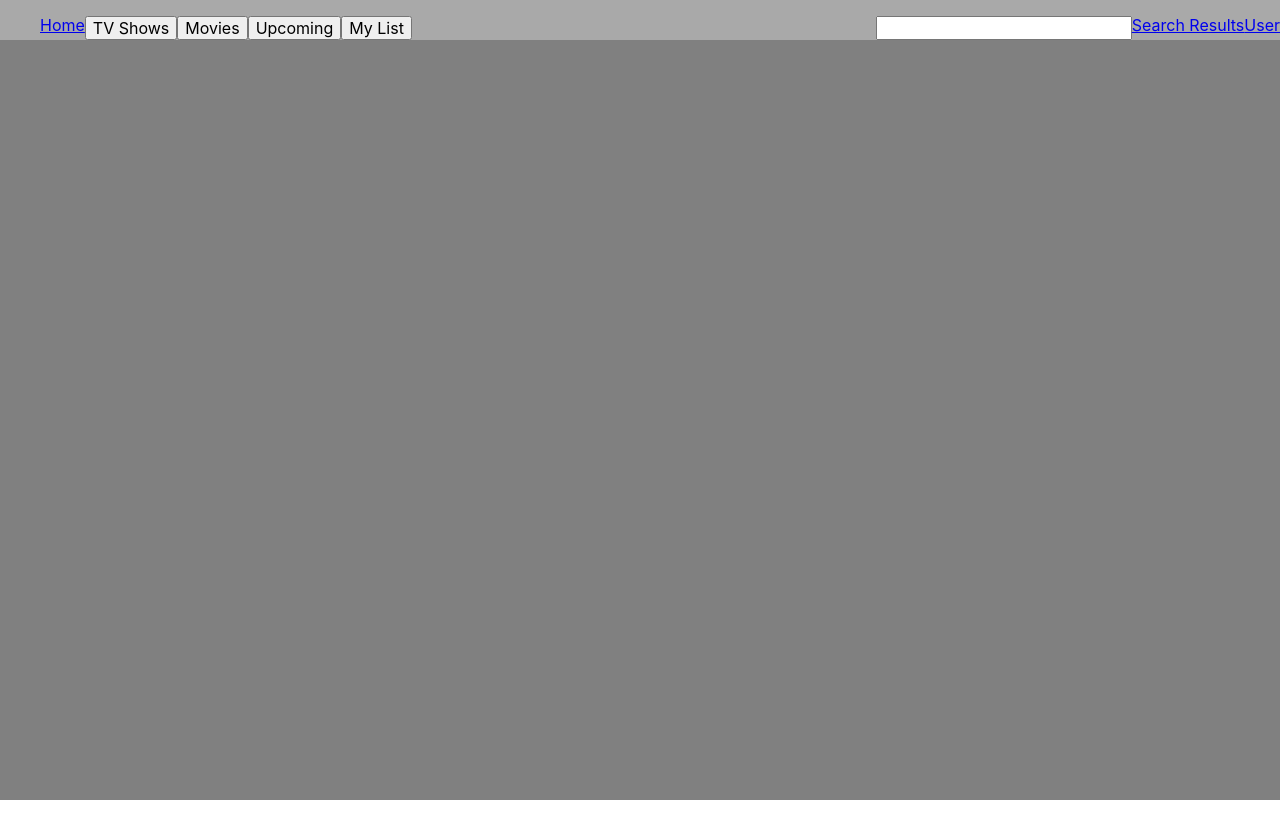
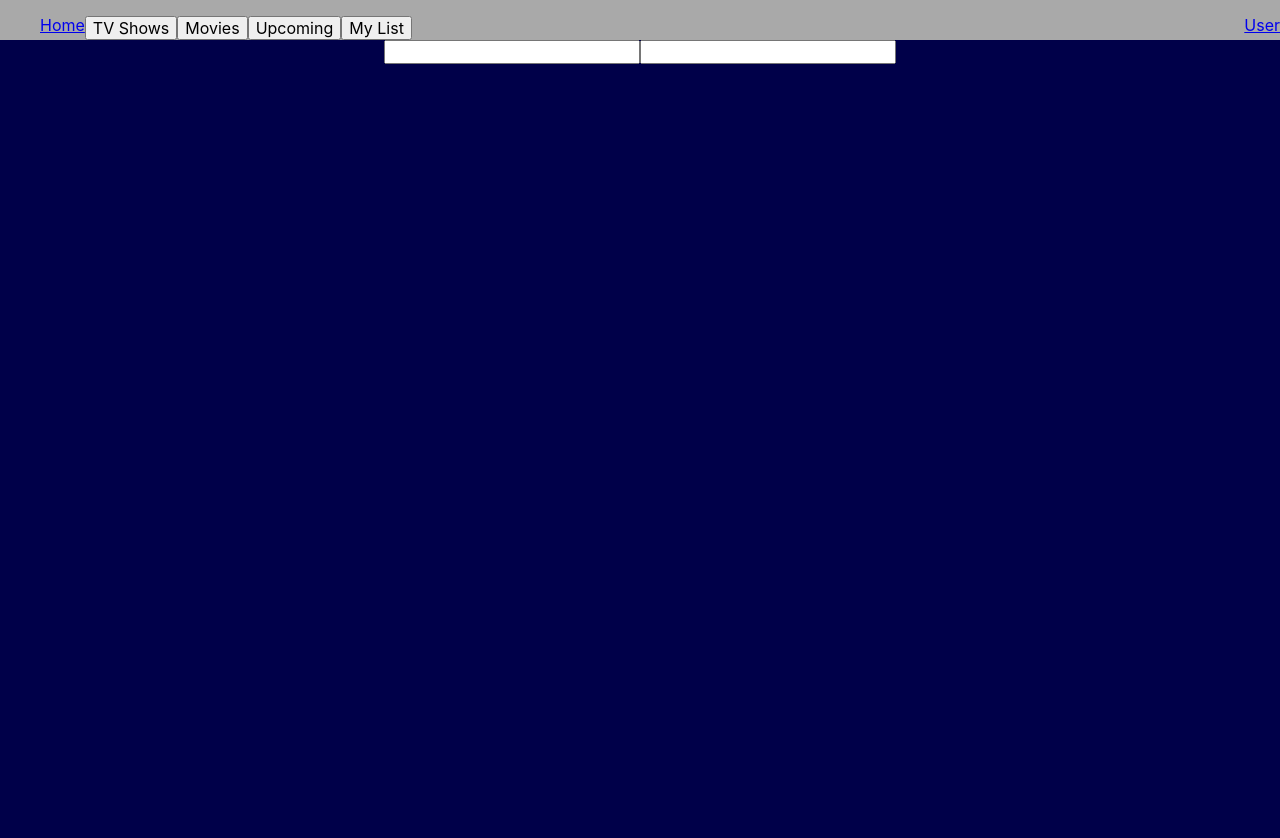
Before and after one commit to KStockton/Movie-Tracker, a React (Create React App) app: page /user-sign-in in a window 1280 px wide. Before the commit the page ends 800 px from the top, so only its background shows below. Built offline with nearby package versions, Linux system fonts and the light colour scheme; no server answers.

Commit message:
getmovies setup

```diff
--- a/src/Utility/Helpers/GetMovies.js
+++ b/src/Utility/Helpers/GetMovies.js
@@ -1,9 +1,9 @@
 import { fetchData } from "../Fetches/FetchData";
-import { baseUrl } from '../../Utility/Config/BaseUrl';
-import { APIkey} from '../../Utility/Config/Key';
+import { baseUrl } from "../../Utility/Config/BaseUrl";
+import { APIkey } from "../../Utility/Config/Key";
 
-export const getMovies = async ( pageNumber, filterCriteria) => {
-  const url = `${baseUrl}discover/${filterCriteria}/?api_key=${APIkey}&language=en-US&page=${pageNumber}`;
-  const movieData =  await fetchData(url)
-  console.log(movieData)
+export const getMovies = async () => {
+  const url = `${baseUrl}movie/top_rated/?api_key=${APIkey}`;
+  const movieData = await fetchData(url);
+  return movieData;
 };
--- a/src/components/Main/Main.jsx
+++ b/src/components/Main/Main.jsx
@@ -10,7 +10,7 @@ import { getTopTVShows } from "../../Utility/Helpers/GetTopTVShows";
 import { connect } from "react-redux";
 import {addTopMovies, addTopTVShows} from "../../Actions/index";
 import { get } from 'http';
-import { getMovies } from '../../Utility/Helpers/GetMovies';
+import UserSignIn from '../UserSignIn/UserSignIn';
 
 class Main extends Component {
   constructor() {
@@ -31,15 +31,12 @@ class Main extends Component {
     this.props.addTopMovies(movies)
     let topShows = await getTopTVShows(APIkey, incrementedPage);
     this.props.addTopTVShows(topShows)
-    this.setState({currentPage: incrementedPage})
     // selects a random number - can be used to pick from either array above and display banner
     // const randomNumber = Math.floor(Math.random() * 20) + 1;
   }
 
   handleFilterClick = criteria => {
-    const { currentPage } = this.state;
     this.setState({ criteria });
-    getMovies(currentPage, criteria);
   };
   render() {
 
@@ -50,6 +47,8 @@ class Main extends Component {
           <Nav handleFilterClick={this.handleFilterClick} />
           <Route path="/" exact component={Home} />
           <Route path="/search-results" component={SearchResults} />
+          <Route path="/user-sign-in" component={UserSignIn} />
+
           <Footer />
         </main>
       </Router>
--- a/src/components/Nav/Nav.jsx
+++ b/src/components/Nav/Nav.jsx
@@ -22,9 +22,9 @@ class Nav extends Component {
           <li><button>My List</button></li>
         </ul>
         <ul>
-          <li><input className="nav-search-btn" type="text"></input></li>
-          <li><Link to="/user-forms">Search Results</Link></li>
-          <li><Link to="/user-forms">User</Link></li>
+          {/* <li><input className="nav-search-btn" type="text"></input></li> */}
+          {/* <li><Link to="/user-forms">Search Results</Link></li> */}
+          <li><Link to="/user-sign-in">User</Link></li>
 
         </ul>
       </nav>
--- a/src/components/UserSignIn/UserSignIn.jsx
+++ b/src/components/UserSignIn/UserSignIn.jsx
@@ -1,11 +1,25 @@
 import React, { Component } from 'react'
 
 class UserSignIn extends Component {
+  constructor(props) {
+    super(props)
+
+    this.state = {
+       email: '',
+       password: ''
+    }
+  }
+  handleChange = (e) => {
+    const { value, name } = e.target
+    this.setState({ [name] : value  })
+  }
   render() {
     return (
       <section className="user-sign-in-container">
-      <h1>user sign in</h1>
-
+        <form onSubmit=''>
+        <input name="email" type="text" onChange ={this.handleChange} value={this.state.email}></input>
+        <input name="password" type="text" onChange ={this.handleChange} value={this.state.password}></input>
+        </form>
       </section>
     )
   }
--- a/src/index.js
+++ b/src/index.js
@@ -10,7 +10,6 @@ import rootReducer from "./Reducers";
 // const allReducers = combineReducers({
 
 // })
-const cors = require('cors');
 
 const store = createStore(rootReducer, composeWithDevTools());
 
```
